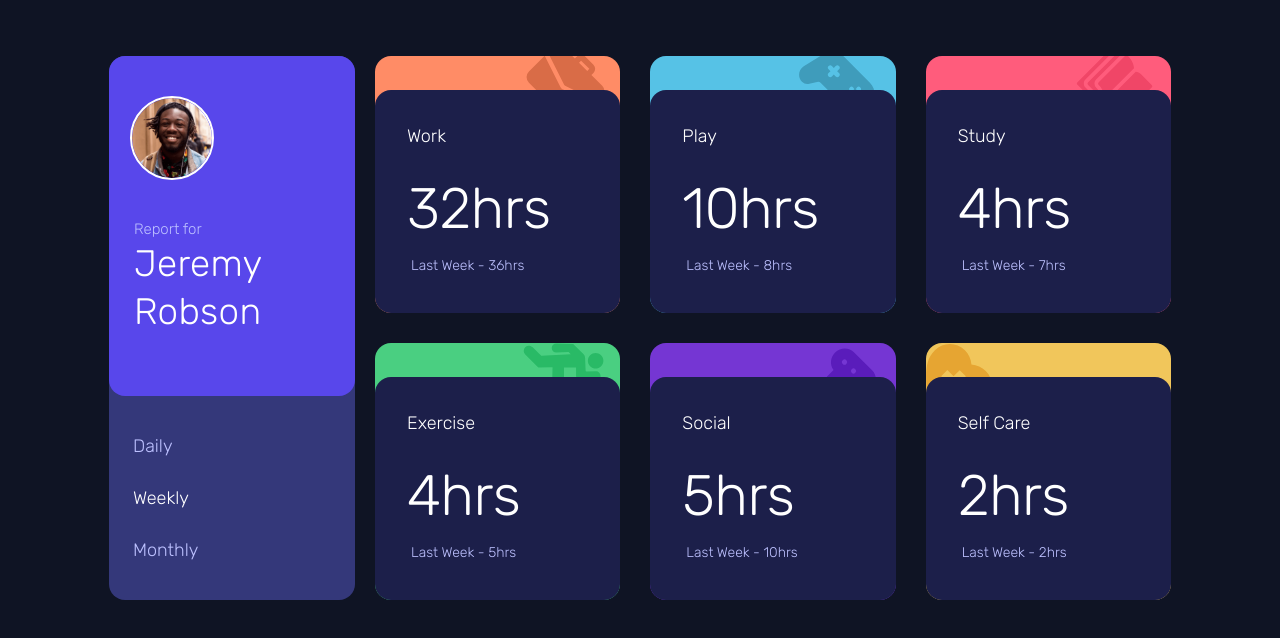
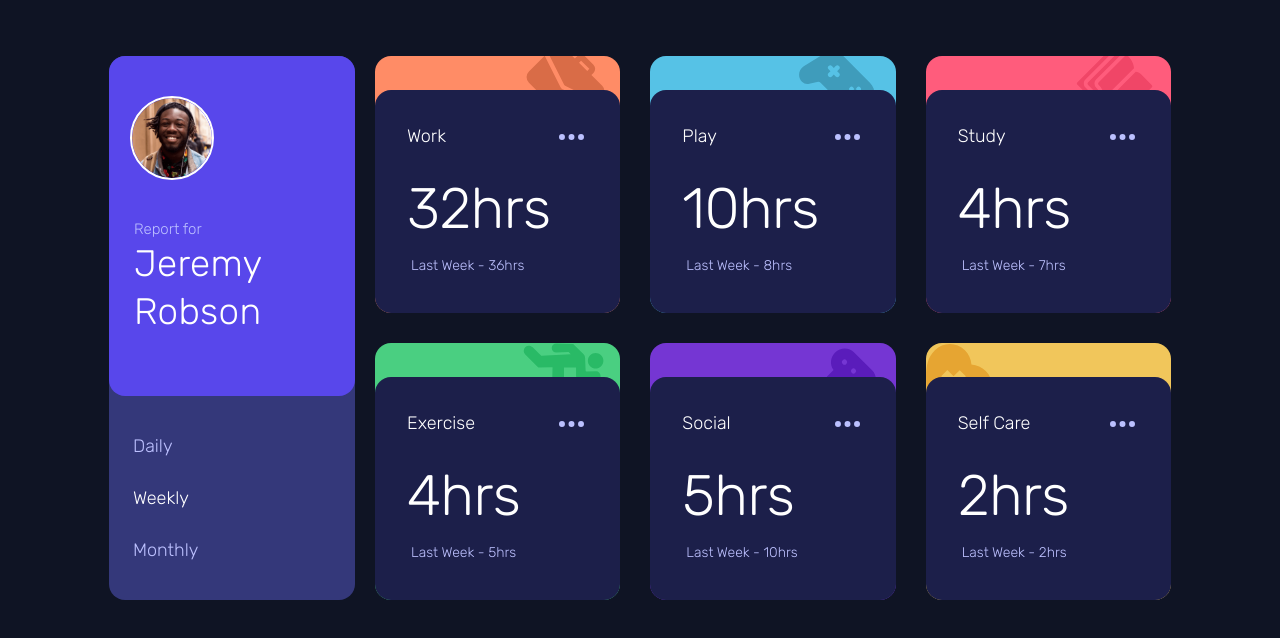
Before and after one commit to DivyaB28/time_tracking_dashboard, a React (Vite) app: page / in a window 1280 px wide. Shown: the top 638 px of the page. Built offline with nearby package versions, Linux system fonts and the light colour scheme.

Commit message:
Adding tooltip styling using aria role

```diff
--- a/src/components/Main.jsx
+++ b/src/components/Main.jsx
@@ -38,6 +38,7 @@ const Main = () => {
                   <TrackerCard
                     activityObj={activity}
                     timelineSelected={timeline}
+                    index={index}
                   />
                 </li>
               ))}
--- a/src/components/TrackerCard.jsx
+++ b/src/components/TrackerCard.jsx
@@ -1,3 +1,6 @@
+import { useState } from "react";
+import moreIcon from "../../images/icon-ellipsis.svg";
+
 const ICON_LIST = {
   Work: "bg-work bg-light_red_work",
   Play: "bg-play bg-soft_blue_play",
@@ -7,7 +10,9 @@ const ICON_LIST = {
   "Self Care": "bg-selfcare bg-soft_orange",
 };
 
-const TrackerCard = ({ activityObj, timelineSelected }) => {
+const TrackerCard = ({ activityObj, timelineSelected, index }) => {
+  const [isActive, setIsActive] = useState(false);
+  const [isCopied, setIsCopied] = useState(false);
   const { title = "", timeframes = {} } = activityObj;
 
   const { current, previous } = timeframes[timelineSelected];
@@ -26,13 +31,55 @@ const TrackerCard = ({ activityObj, timelineSelected }) => {
     }
   };
 
+  const toggleActive = () => {
+    console.log(isActive);
+    setIsActive(!isActive);
+  };
+
+  const handleCopy = () => {
+    const copyText = getPreviousTimeline();
+    navigator.clipboard.writeText(copyText);
+    setIsCopied(true);
+  };
+
   return (
     <article
       className={`relative flex flex-col justify-end align-middle rounded-2xl pt-[2.1rem] h-full w-full ${ICON_LIST[title]} bg-no-repeat`}
     >
       <article className="h-full rounded-2xl relative bg-dark_blue p-8 hover:bg-light_blue flex flex-col justify-center">
-        <p className="text-left font-light">{title}</p>
-
+        <div className="flex flex-row justify-between items-center">
+          <p className="text-left font-light">{title}</p>
+          <button
+            type="button"
+            aria-describedby="More options to copy"
+            aria-label="more options"
+            aria-haspopup="true"
+            aria-expanded={isActive}
+            aria-controls={`tooltip-${index}`}
+            onClick={toggleActive}
+            className="z-20 p-1"
+          >
+            <img
+              alt="more icon on click"
+              src={moreIcon}
+              width={25}
+              height={5}
+            />
+          </button>
+          <div
+            id={`tooltip-${index}`}
+            role="tooltip"
+            className="tooltip | invisible absolute  -translate-x-1/2 transition-all"
+          >
+            <button
+              type="button"
+              className="rounded-2xl px-4 py-2 bg-very_light_blue"
+              onClick={handleCopy}
+            >
+              {isCopied ? "Copied!" : "Copy"}
+            </button>
+          </div>
+        </div>
         {timeframes[timelineSelected] && (
           <div className="flex flex-row justify-between items-center flex-wrap pt-4">
             <h1 className="font-hours font-light">{current}hrs</h1>
--- a/src/index.css
+++ b/src/index.css
@@ -61,6 +61,48 @@
   .heroinfo {
     padding: 2.5rem 1.31rem 3.75rem;
   }
+
+  button[aria-expanded="true"] + .tooltip {
+    visibility: visible;
+    opacity: 1;
+  }
+
+  /* [aria-describedby]:hover + [role="tooltip"] {
+    visibility: visible;
+    opacity: 1;
+  } */
+
+  /* [role="tooltip"],
+  .tooltip {
+    visibility: hidden;
+    position: absolute;
+    top: 100%;
+    left: 50%;
+    border-color: theme("colors.very_light_blue") transparent transparent
+      transparent;
+    transform: translateX(50%);
+    border-style: solid;
+    border-width: 0.5rem;
+  } */
+
+  .tooltip {
+    top: -10%;
+    left: 80%;
+  }
+
+  .tooltip::after {
+    content: "";
+    position: absolute;
+    width: 0;
+    height: 0;
+    border-color: theme("colors.very_light_blue") transparent transparent
+      transparent;
+    transform: translateX(-50%);
+    border-style: solid;
+    border-width: 0.5rem;
+    top: 100%;
+    left: 50%;
+  }
 }
 
 @layer utilities {
```
